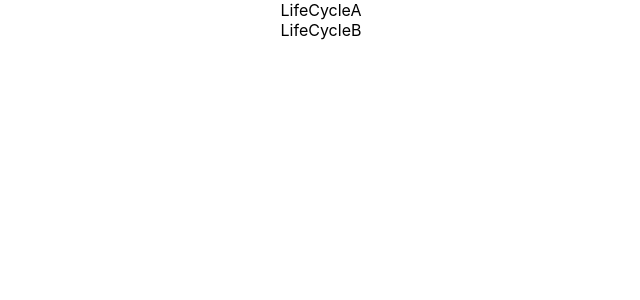
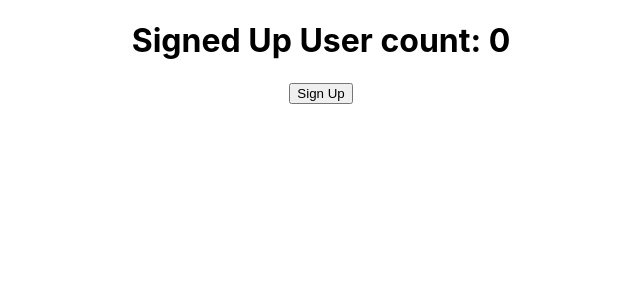
Before and after one commit to 94Akriti/blogIt, a React (Create React App) app: page / in a window 1280 px wide. Shown: the top 300 px of the page, without its empty margins (319-959 px from the left). Built offline with nearby package versions, Linux system fonts and the light colour scheme.

Commit message:
LifeCycle with Updating

```diff
--- a/src/App.js
+++ b/src/App.js
@@ -14,6 +14,7 @@
 import Form from './components/Form'
 import Routing from './components/Routing';
 import LifeCycleA from './components/LifeCycleA';
+import UserNames from './components/UserNames';
 class App extends React.Component{
   render(){
     const dogs=['cherry','rox','jimmy'];
@@ -32,8 +33,9 @@
         <Stylesheet isvalue={true}></Stylesheet>
         <Inline></Inline>
         <Form></Form>
-        <Routing></Routing>*/}
-        <LifeCycleA></LifeCycleA>
+        <Routing></Routing>
+        <LifeCycleA></LifeCycleA>*/}
+        <UserNames></UserNames>
       </div>
       );
   }
--- /dev/null
+++ b/src/components/UserNames.js
@@ -0,0 +1,45 @@
+import React, { Component } from 'react'
+
+class UserNames extends Component {
+
+    render() {
+        return (
+            <div>
+                <Signups></Signups>
+            </div>
+        )
+    }
+}
+
+export default UserNames;
+
+
+class Signups extends Component {
+    constructor(props) {
+        super(props)
+
+        this.state = {
+             num:0
+        }
+    }
+
+    updateNum=()=>{
+        this.setState({
+            num:this.state.num+1
+        })
+    }
+    componentDidMount(){
+        console.log("Execute after component render");
+    }
+    componentDidUpdate(prevProps,prevState){
+        console.log('Component Updated');
+    }
+    render(){
+        return(
+            <div>
+                <h1>Signed Up User count: {this.state.num} </h1>
+                <button onClick={this.updateNum}>Sign Up</button>
+            </div>
+        )
+    }
+}
```
